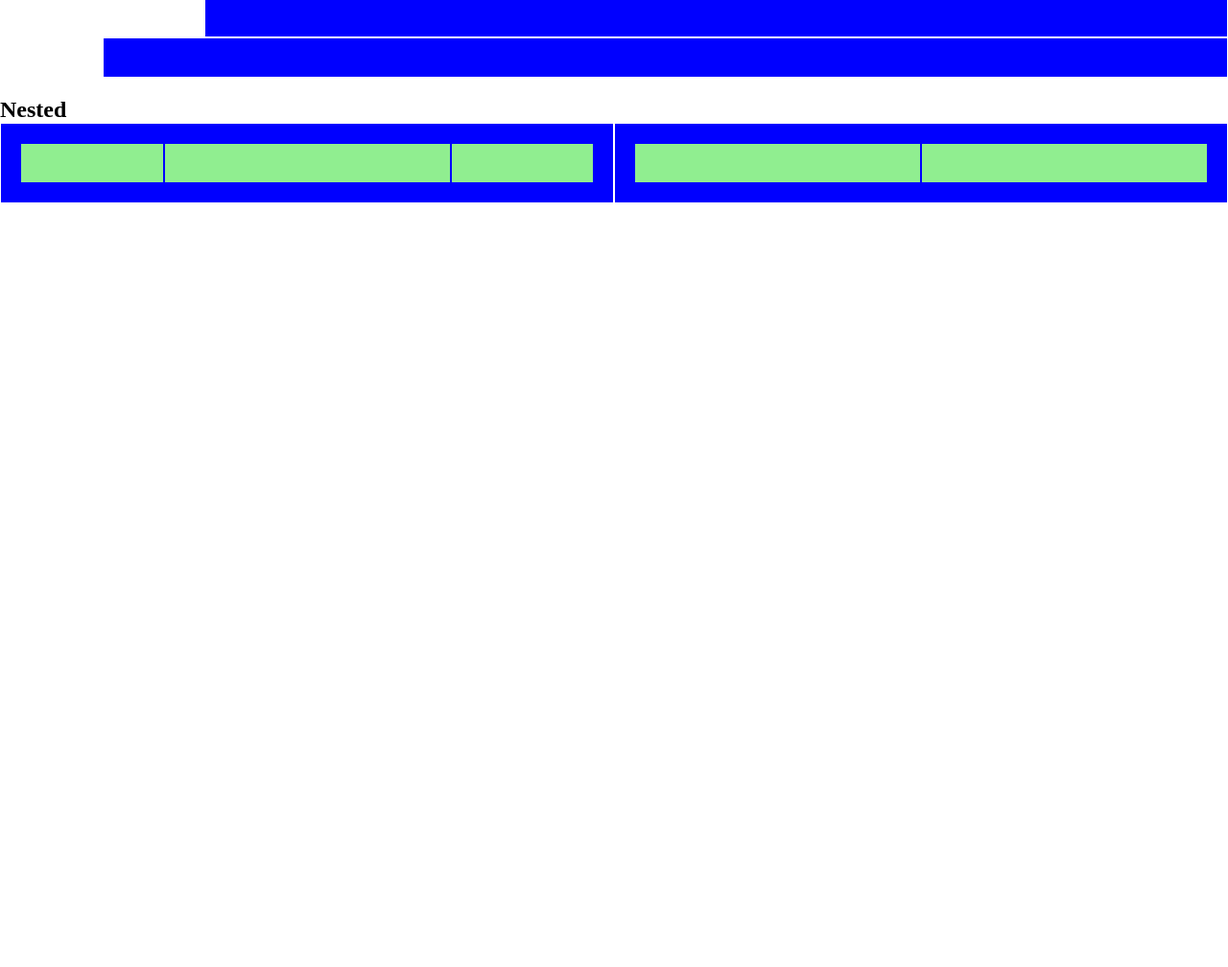
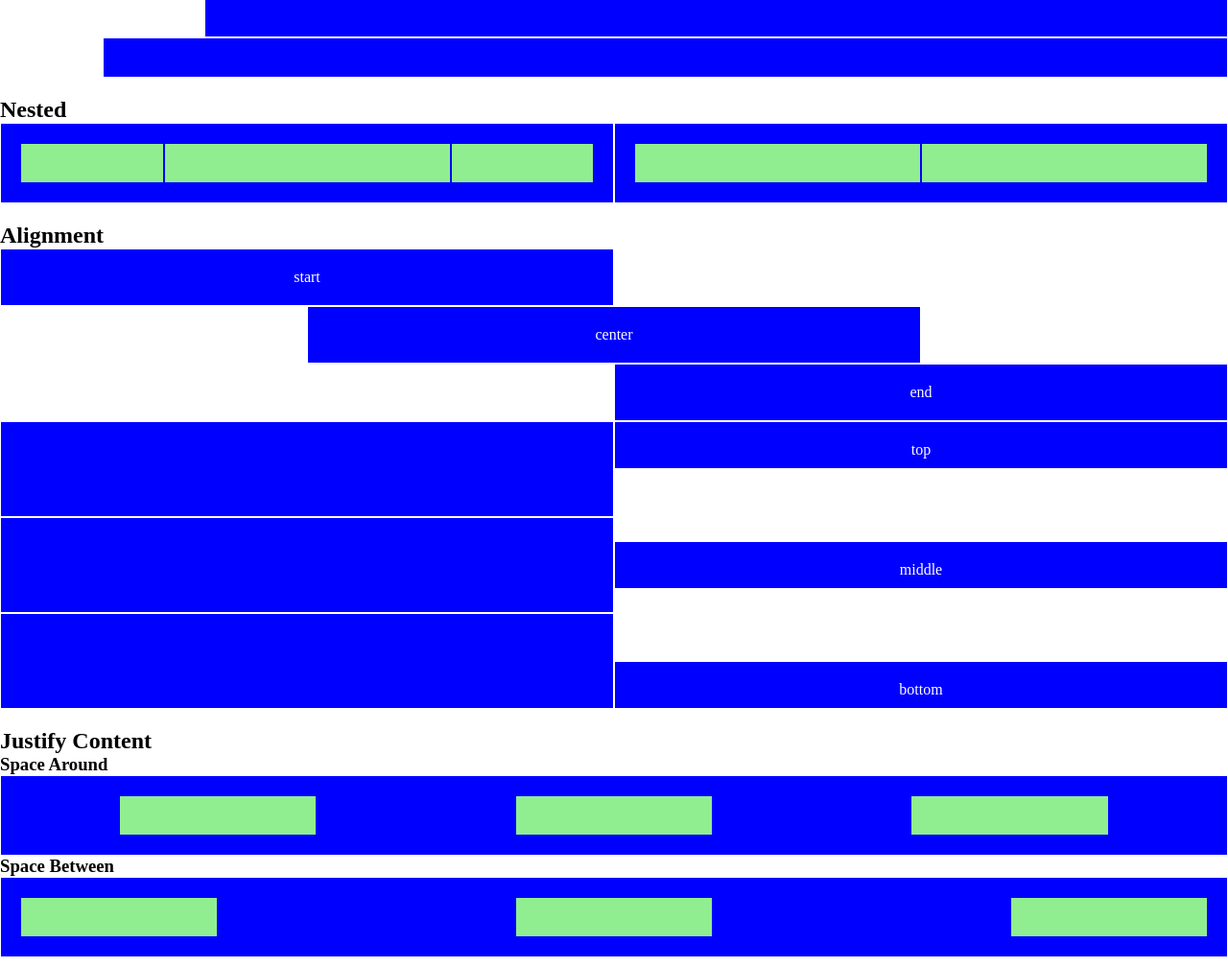
Before and after one commit to matteopelusi7/html-css-12bool, a plain HTML site: page index.html in a window 1280 px wide. Shown: the part 1181-2189 px from the top of the page at 96% size. Before the commit the page ends 1403 px from the top, so only its background shows below. Drawn offline with Linux system fonts and the light colour scheme.

Commit message:
Esercizi completati

```diff
--- a/12bool.css
+++ b/12bool.css
@@ -23,6 +23,42 @@
 
 [class*="col-"] {
     flex: 0 0 auto;
+}
+
+.justify-start {
+    justify-content: flex-start;
+}
+
+.justify-end {
+    justify-content: flex-end;
+}
+
+.justify-center {
+    justify-content: center;
+}
+
+.justify-around {
+    justify-content: space-around;
+}
+
+.justify-between {
+    justify-content: space-between;
+}
+
+.justify-evenly {
+    justify-content: space-evenly;
+}
+
+.align-start {
+    align-items: flex-start;
+}
+
+.align-center {
+    align-items: center;
+}
+
+.align-end {
+    align-items: flex-end;
 }
 
 /* colonne */
--- a/index.html
+++ b/index.html
@@ -170,5 +170,62 @@
 
     </section>
 
+    <section class="container-fluid">
+
+        <h2>Alignment</h2>
+        <div class="row justify-start">
+            <div class="col-6">start</div>
+        </div>
+
+        <div class="row justify-center">
+            <div class="col-6">center</div>
+        </div>
+
+        <div class="row justify-end">
+            <div class="col-6">end</div>
+        </div>
+
+        <div class="row align-start">
+            <div class="col-6 big"></div>
+            <div class="col-6 small">top</div>
+        </div>
+
+        <div class="row align-center">
+            <div class="col-6 big"></div>
+            <div class="col-6 small">middle</div>
+        </div>
+
+        <div class="row align-end">
+            <div class="col-6 big"></div>
+            <div class="col-6 small">bottom</div>
+        </div>
+
+    </section>
+
+    <section class="container-fluid">
+
+        <h2>Justify Content</h2>
+        <h3>Space Around</h3>
+
+        <div class="row">
+            <div class="col-12 row justify-around">
+                <div class="col-2 green"></div>
+                <div class="col-2 green"></div>
+                <div class="col-2 green"></div>
+            </div>
+        </div>
+
+        <h3>Space Between</h3>
+
+        <div class="row">
+            <div class="col-12 row justify-between">
+                <div class="col-2 green"></div>
+                <div class="col-2 green"></div>
+                <div class="col-2 green"></div>
+            </div>
+        </div>
+
+    </section>
+
 </body>
 </html>
--- a/style.css
+++ b/style.css
@@ -16,10 +16,18 @@
     text-align: center;
 }
 
-.row .col-6.row {
+.row .col-6.row, .col-12.row {
     padding: 20px;
 }
 
 section {
     padding: 10px 0;
 }
+
+.big {
+    height: 100px;
+}
+
+.col-6.small {
+    height: 50px;
+}
```
